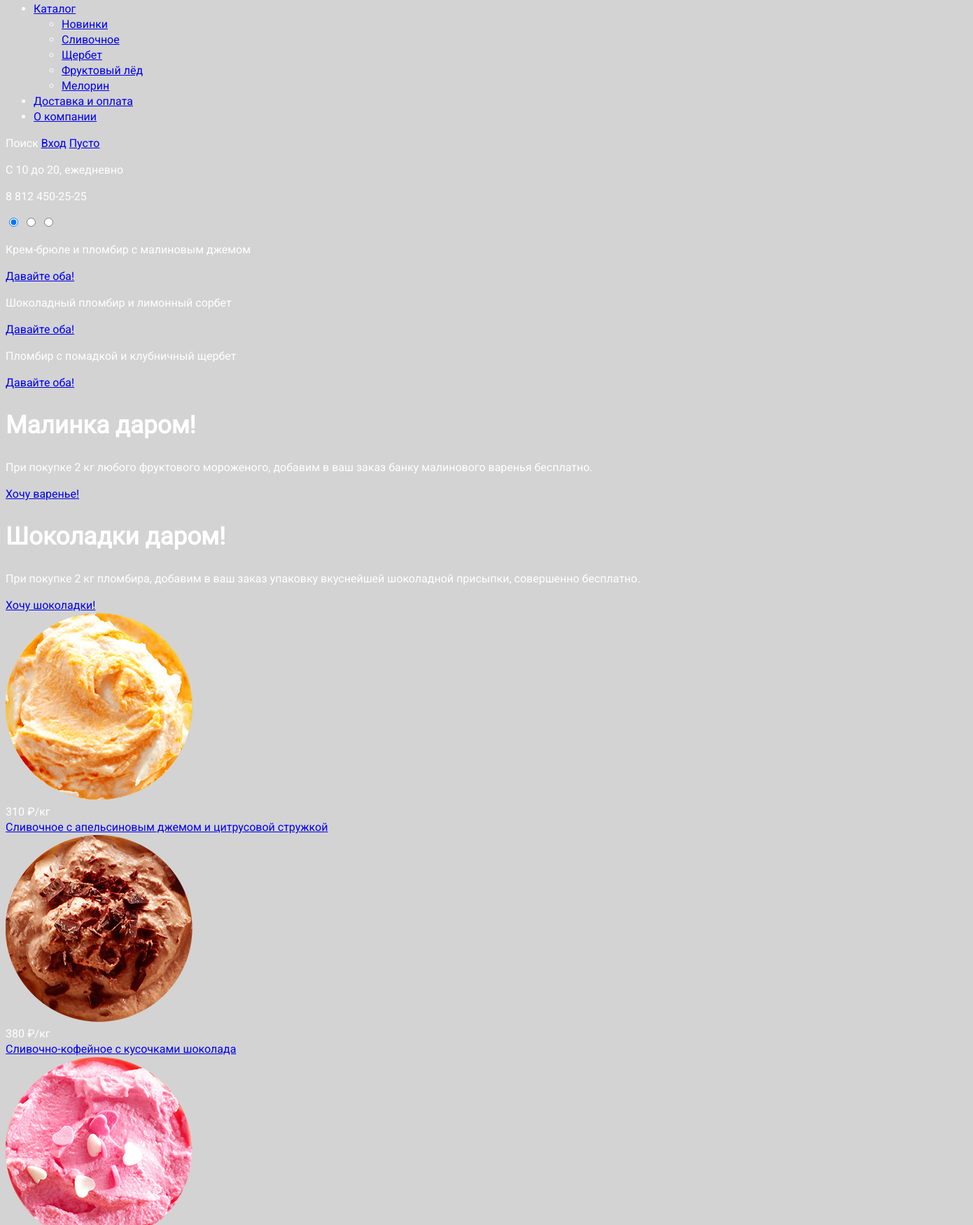
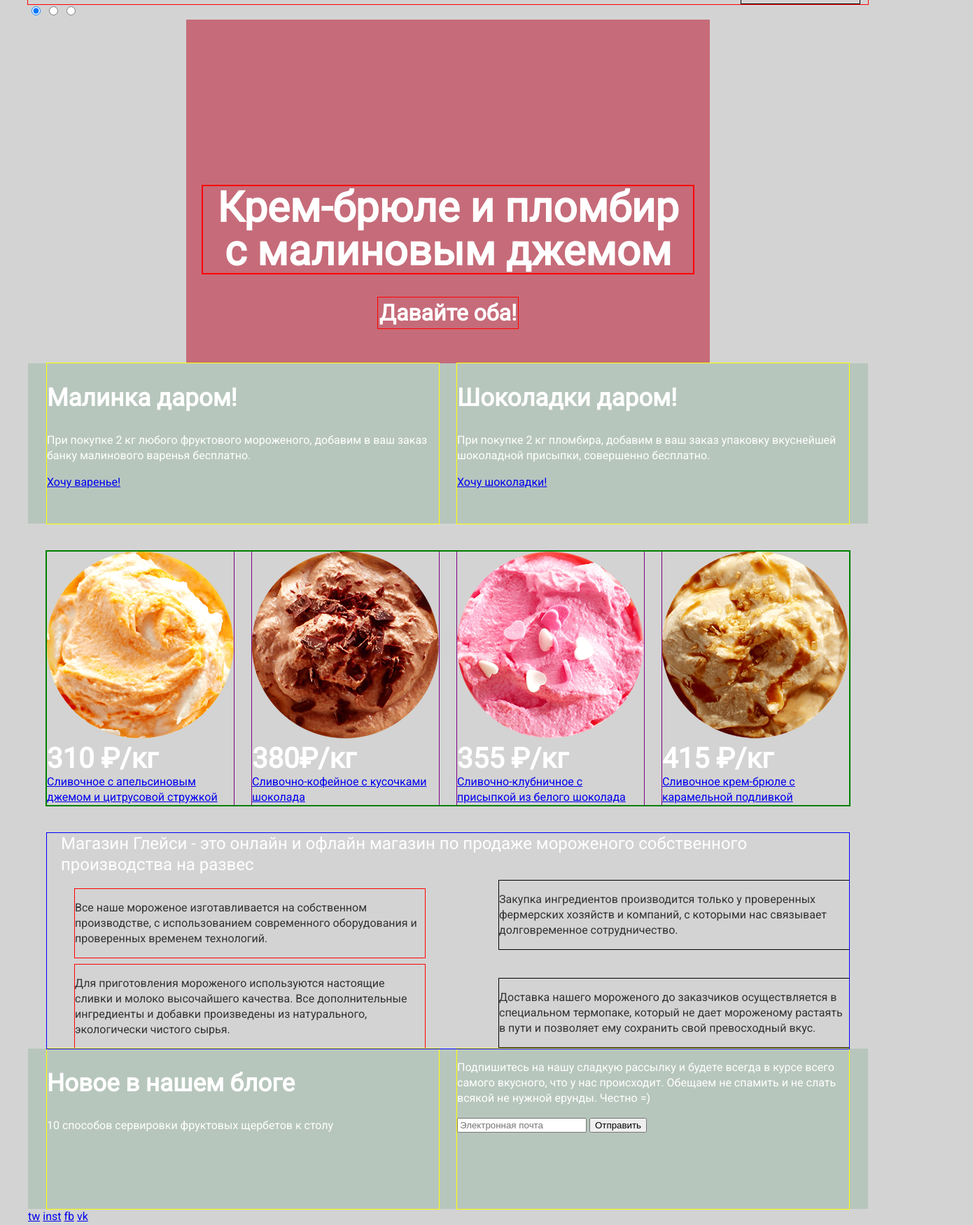
Before and after one commit to StanislavChunikhin/259809-gllacy, a plain HTML site: page index.html in a window 1280 px wide. Shown: the part 128-1878 px from the top of the page at 70% size, 1390 px wide, since content can reach past the window. Drawn offline with Linux system fonts and the light colour scheme.

Commit message:
Заданиче №4 сетка проекта.
Подготовка сетки главной страницы личного проекта.

```diff
--- a/css/style.css
+++ b/css/style.css
@@ -1,10 +1,13 @@
 body {
+  width: 1200px;
   font-family: 'Roboto', sans-serif;
   font-size: 16px;
   line-height: 22px;
   color: #ffffff;
   background-color: lightgray;
   font-weight: normal;
+  box-sizing: border-box;
+  margin: 10px auto;
 }
 
 h2 {
@@ -17,3 +20,182 @@ h3 {
   font-size: 14px;
   font-weight: normal;
 }
+
+.main-header {
+  outline: 1px solid red;
+  width: auto;
+}
+.main-header::after {
+  content: "";
+  display: table;
+  clear: both;
+}
+.logo {
+  margin-left: -5px;
+  border: 1px solid black;
+  float: left;
+}
+.main-navigation ul li{
+  display: inline;
+  list-style: none;
+}
+
+.catalog_list {
+  display: none;
+}
+.main-navigation {
+  float: left;
+  outline: 1px solid black;
+}
+.user-block {
+  float: right;
+  outline: 1px solid black;
+}
+.contacts {
+  float: right;
+  border: 1px solid black;
+  margin-top: 30px;
+  padding: px;
+  margin-right: -150px;
+}
+
+.container {
+  width: 1146px;
+  margin: 0 27px;
+}
+.slides p {
+  font-size: 60px;
+  line-height: 62px;
+  font-weight: bold;
+  width: 700px;
+  outline: 2px solid red;
+  margin: 0 auto;
+  text-align: center;
+}
+
+.slides .btn  {
+  width: 200px;
+  margin: 35px auto;
+  outline: 1px solid red;
+  text-align: center;
+}
+.slides .btn a {
+  font-size: 32px;
+  line-height: 44px;
+  text-decoration: none;
+  color: #ffffff;
+  font-weight: bold;
+}
+
+.slides {
+  padding-top: 238px;
+  width: 748px;
+  height: 253px;
+  background-color: rgba(185, 5, 33, 0.5);
+  margin: auto;
+}
+
+.slides:nth-child(2), .slides:nth-child(3) {
+  display: none;
+  }
+
+  .special-issue {
+    width: 1146;
+    margin: 0 auto;
+    background-color: rgba(155, 185, 168, 0.5);
+  }
+  .special-issue::after {
+    content: "";
+    display: table;
+    clear: both;
+  }
+  .special-issue-left {
+    float: left;
+    width: 560px;
+    height: 229px;
+    outline: 1px solid yellow;
+    margin-left: 27px;
+  }
+
+  .special-issue-right {
+    float: right;
+    width: 560px;
+    height: 229px;
+    outline: 1px solid yellow;
+    margin-right: 27px;
+  }
+  .shop-items {
+    width: 1146px;
+    outline: 2px solid green;
+    margin: 40px auto;
+  }
+.shop-items article {
+  display: inline-block;
+  outline: 1px solid purple;
+  width: 267px;
+  margin-right: 22px;
+}
+.shop-items article:last-child {
+  margin-right: 0;
+}
+.price {
+  font-size: 40px;
+  line-height: 45px;
+  font-weight: bold;
+}
+
+.index-content {
+  outline: 1px solid blue;
+  width: 1146px;
+  margin: 0 27px;
+  height: 308px;
+}
+
+.index-content::after {
+  content: "";
+  display: table;
+  clear: both;
+}
+
+.index-content h2 {
+  font-size: 24px;
+  line-height: 30px;
+  font-weight: 100;
+  margin-left: 20px;
+}
+.index-content ul li  {
+  list-style: none;
+  display: inline-block;
+}
+.index-content ul li p {
+  font-size: 16px;
+  line-height: 22px;
+  color: #323232;
+}
+
+.index-content  ul li:nth-child(1),
+.index-content  ul li:nth-child(2){
+  float: left;
+  outline: 1px solid red;
+  width: 500px
+}
+
+.index-content  ul li:nth-child(3),
+.index-content  ul li:nth-child(4) {
+  float: right;
+  outline: 1px solid black;
+  width: 500px;
+}
+
+
+.index-content  ul li:nth-child(2) {
+  margin-top: 10px;
+  margin-right: 150px;
+}
+.index-content  ul li:nth-child(3) {
+  margin-top: -240px;
+}
+
+.index-content  ul li:nth-child(4) {
+  margin-top: -100px;
+}
--- a/index.html
+++ b/index.html
@@ -9,11 +9,13 @@
   <body>
     <header class="main-header">
       <div class="container">
-        <img src="http://placehold.it/150x100" alt="logo" width="150" height="100">
+        <div class="logo">
+          <img src="img/logo.png" alt="logo" width="154" height="64">
+        </div>
         <nav class="main-navigation">
           <ul>
             <li><a href="#">Каталог</a>
-              <ul>
+              <ul class="catalog_list">
                 <li><a href="#">Новинки</a></li>
                 <li><a href="#">Сливочное</a></li>
                 <li><a href="#">Щербет</a></li>
@@ -85,7 +87,7 @@
         </article>
         <article class="item-card">
           <img src="img/icecream2.png" alt="icecream" width="267" height="267">
-          <div class="price">380 <span>&#8381;</span>/кг</div>
+          <div class="price">380<span>&#8381;</span>/кг</div>
           <div class="description-item"><a href="#">Сливочно-кофейное с кусочками шоколада</a></div>
         </article>
         <article class="item-card">
```
